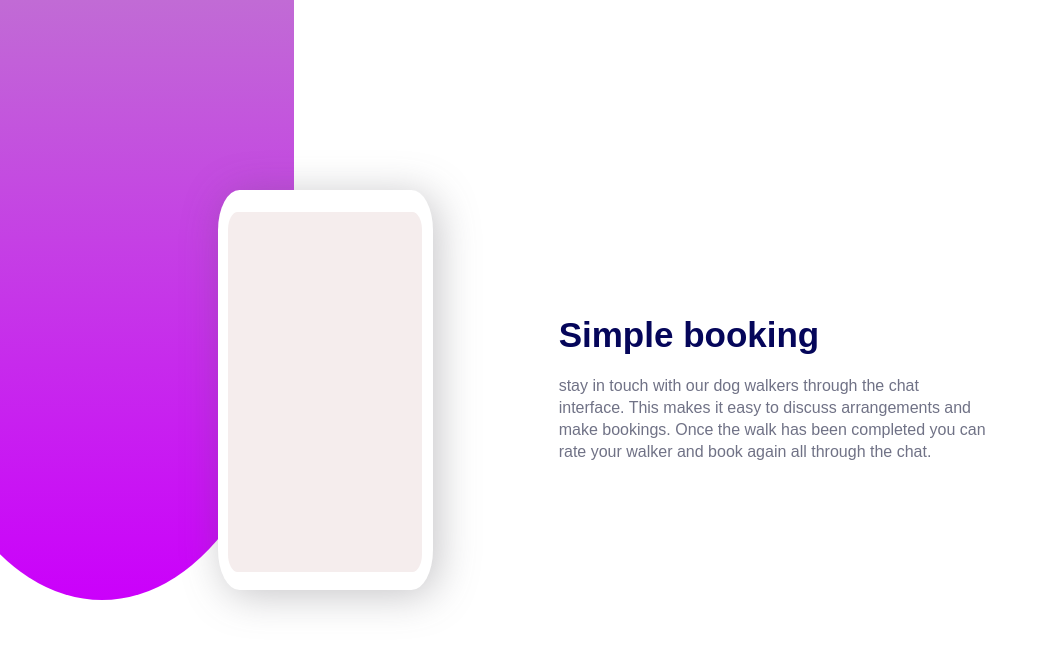
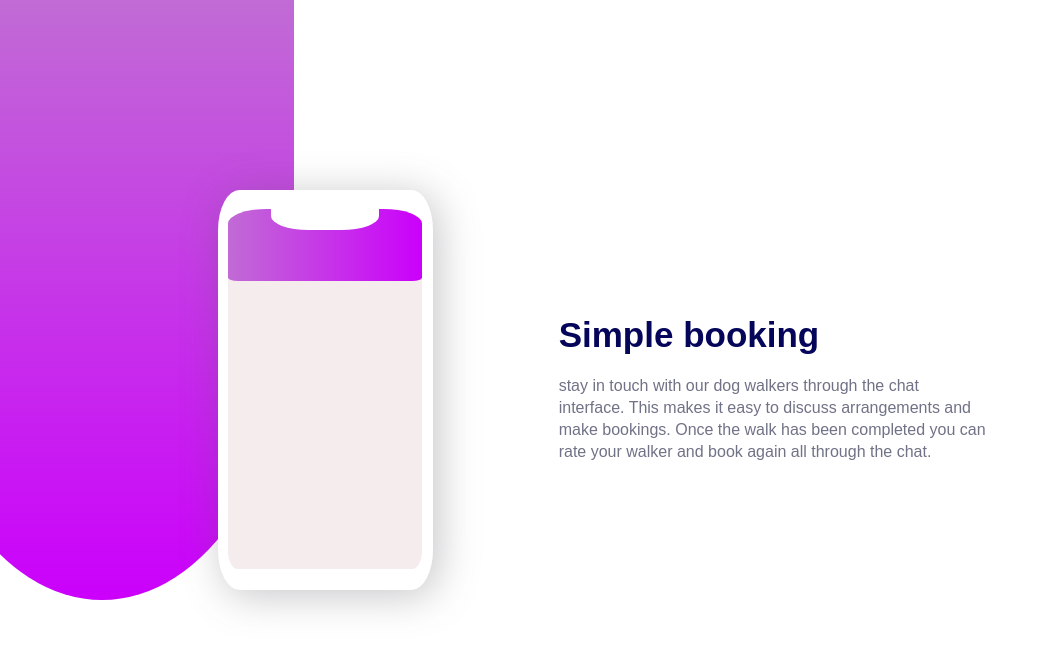
Before and after one commit to Edval6/chat-illustration, a plain HTML site: page index.html in a window 1280 px wide. Shown: the whole page, without its empty margins (0-1048 px from the left). Drawn offline with Linux system fonts and the light colour scheme.

Commit message:
inicio da seccao perfil

```diff
--- a/index.html
+++ b/index.html
@@ -18,8 +18,11 @@
         <main>
 
             <div class="mobile">
+                <div id="hears"></div>
                  <div class="fundo">
+                    <div id="profile">
 
+                    </div>
                  </div>
             </div>
 
--- a/style.css
+++ b/style.css
@@ -53,7 +53,30 @@ p{
     width: 90%;
     height: 90%;
     margin: auto;
-    margin-top: 10%;
+    margin-top: -10%;
     border-radius: 5%;
+    border-top-left-radius: 20%;
+    border-top-right-radius: 20%;
     background-color: rgb(245, 237, 237);
 }
+
+#profile{
+    width: 100%;
+    height: 20%;
+    border-top-left-radius: 20%;
+    border-top-right-radius: 20%;
+    border-bottom-left-radius: 5%;
+    border-bottom-right-radius: 5%;
+    background: linear-gradient( to right, #c16bd5, #cb00fb);
+}
+
+#hears{
+    width: 50%;
+    height: 10%;
+    background-color: white;
+    border-radius: 35%;
+    margin: auto;
+    position: relative;
+    z-index: 1;
+
+}
```
